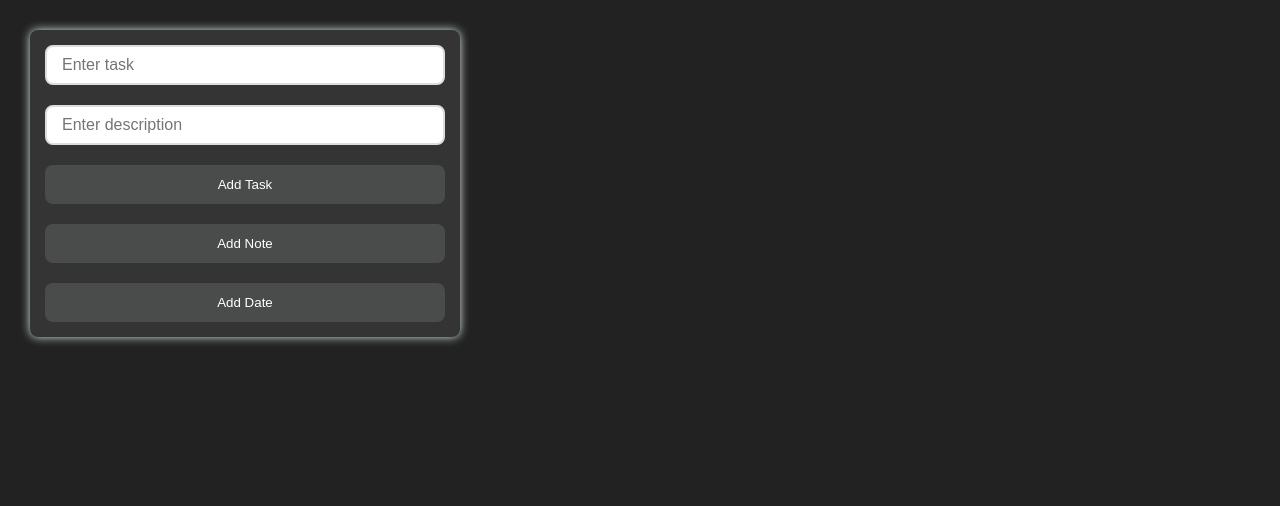
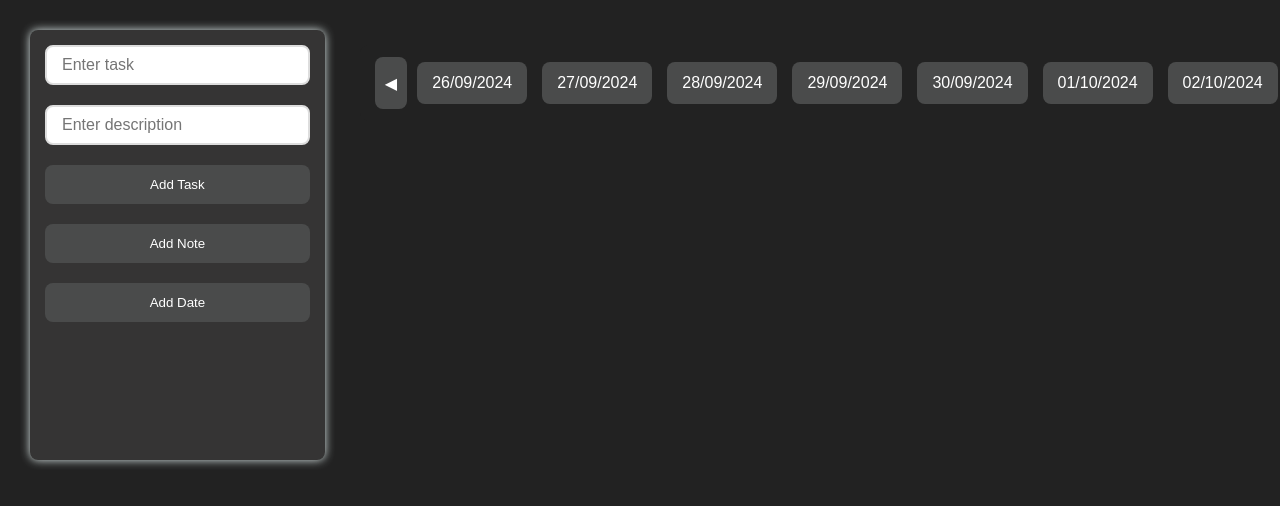
Before and after one commit to alperendnc/todo-app, a React (Create React App) app: page / in a window 1280 px wide. Shown: the top 506 px of the page. Built offline with nearby package versions, Linux system fonts and the light colour scheme.

Commit message:
Implement date filtering and dynamic task listing with note and date toggles

```diff
--- a/src/App.css
+++ b/src/App.css
@@ -29,7 +29,7 @@ body {
   box-shadow: 0 0 10px rgb(219, 231, 230);
   border-radius: 8px;
   background-color: #353434;
-  max-height: 400px;
+  height: 400px;
   width: 400px;
 }
 
@@ -112,6 +112,29 @@ span.show-more {
   color: #808080;
   opacity: 0.8;
   margin-left: 10px;
+}
+
+.todo-item .date-info {
+  display: none;
+  position: absolute;
+  bottom: -50px;
+  left: 0;
+  background-color: #494949;
+  padding: 10px;
+  border-radius: 8px;
+  font-size: 14px;
+  color: #ffffff;
+  box-shadow: 0 4px 6px rgba(0, 0, 0, 0.1);
+  transition: opacity 0.3s ease, transform 0.3s ease;
+  opacity: 0;
+  transform: translateY(10px);
+  width: 98%;
+}
+
+.todo-item:hover .date-info {
+  display: block;
+  opacity: 1;
+  transform: translateY(0);
 }
 
 .actions {
@@ -210,40 +233,113 @@ input[type="date"] {
   padding: 10px;
 }
 
-.todo-item .date-info {
-  display: none;
-  position: absolute;
-  bottom: -50px;
-  left: 0;
-  background-color: #494949;
-  padding: 10px;
-  border-radius: 8px;
-  font-size: 14px;
-  color: #ffffff;
-  box-shadow: 0 4px 6px rgba(0, 0, 0, 0.1);
-  transition: opacity 0.3s ease, transform 0.3s ease;
-  opacity: 0;
-  transform: translateY(10px);
-  width: 98%;
-}
-
-.todo-item:hover .date-info {
-  display: block;
-  opacity: 1;
-  transform: translateY(0);
-}
-
 .date-display {
   display: none;
 }
+
 .react-datepicker-wrapper {
   display: inline-block;
   padding: 0;
   border: 0;
   width: 100%;
 }
+
 .react-datepicker__input-container {
   position: relative;
   display: inline-block;
   width: 100%;
 }
+.date-buttons {
+  display: flex;
+  justify-content: space-between;
+  width: 100%;
+  flex-direction: row;
+  margin: 5px;
+  padding: 12px 15px;
+  background-color: #222222;
+  color: white;
+  border: none;
+  border-radius: 8px;
+  cursor: pointer;
+  font-size: 16px;
+  transition: background-color 0.3s ease;
+}
+.date-button {
+  margin: 5px;
+  padding: 12px 15px;
+  background-color: #4a4b4b;
+  color: white;
+  border: none;
+  border-radius: 8px;
+  cursor: pointer;
+  font-size: 16px;
+  transition: background-color 0.3s ease;
+}
+.date-button:hover {
+  background-color: #5d5d5d;
+}
+
+.todo-content {
+  flex: 1;
+  display: flex;
+  flex-direction: column;
+  padding: 10px;
+}
+
+.clear-button {
+  background-color: #4a4b4b;
+  color: white;
+  border: none;
+  border-radius: 8px;
+  cursor: pointer;
+  padding: 10px 15px;
+  font-size: 16px;
+  margin-bottom: 10px;
+}
+h3 {
+  color: white;
+}
+.arrow-button {
+  background-color: #4a4b4b;
+  color: white;
+  border: none;
+  border-radius: 8px;
+  padding: 10px;
+  cursor: pointer;
+  font-size: 16px;
+  transition: background-color 0.3s ease;
+}
+
+.arrow-button:hover {
+  background-color: #5d5d5d;
+}
+
+.date-button {
+  margin: 5px;
+  padding: 12px 15px;
+  background-color: #4a4b4b;
+  color: white;
+  border: none;
+  border-radius: 8px;
+  cursor: pointer;
+  font-size: 16px;
+  transition: background-color 0.3s ease;
+}
+
+.date-button:hover {
+  background-color: #5d5d5d;
+}
+
+.clear-button {
+  background-color: #494949;
+  color: white;
+  border: none;
+  padding: 10px;
+  border-radius: 8px;
+  cursor: pointer;
+  transition: background-color 0.3s ease;
+}
+
+.clear-button:hover {
+  background-color: #5d5d5d;
+}
--- a/src/components/TodoForm.js
+++ b/src/components/TodoForm.js
@@ -5,9 +5,8 @@ import DatePicker from "react-datepicker";
 import "react-datepicker/dist/react-datepicker.css";
 import dayjs from "dayjs";
 
-const TodoForm = ({ addTodo, todos, setFilteredTodos }) => {
-  const { editingTodo, isEdit } = useTodos();
-
+const TodoForm = () => {
+  const { addTodo, editingTodo, isEdit } = useTodos();
   const defaultValues = {
     id: "",
     task: "",
@@ -20,7 +19,6 @@ const TodoForm = ({ addTodo, todos, setFilteredTodos }) => {
   const [task, setTask] = useState(defaultValues);
   const [showNoteInput, setShowNoteInput] = useState(false);
   const [showDateInput, setShowDateInput] = useState(false);
-  const [selectedDate] = useState(null);
 
   useEffect(() => {
     if (isEdit) {
@@ -38,7 +36,6 @@ const TodoForm = ({ addTodo, todos, setFilteredTodos }) => {
     setTask(defaultValues);
     setShowNoteInput(false);
     setShowDateInput(false);
-    filterTodos(selectedDate);
   };
 
   const handleAddNoteClick = () => {
@@ -51,22 +48,6 @@ const TodoForm = ({ addTodo, todos, setFilteredTodos }) => {
 
   const handleDateChange = (date) => {
     setTask({ ...task, date: dayjs(date).format("YYYY-MM-DD") });
-  };
-
-  const filterTodos = (date) => {
-    // Eğer todos dizisi yoksa ya da boşsa hiçbir şey yapma
-    if (!todos || todos.length === 0) {
-      return;
-    }
-
-    if (!date) {
-      setFilteredTodos(todos); // Eğer tarih seçilmediyse tüm görevleri göster
-    } else {
-      const filtered = todos.filter((todo) =>
-        dayjs(todo.date).isSame(date, "day")
-      );
-      setFilteredTodos(filtered);
-    }
   };
 
   return (
--- a/src/components/TodoList.js
+++ b/src/components/TodoList.js
@@ -1,22 +1,73 @@
+import { useState } from "react";
 import { TodoItem, TodoForm } from "./";
 import useTodos from "../hooks/useTodos";
+import dayjs from "dayjs";
 
 export default function TodoList() {
   const { todos, addTodo } = useTodos();
+  const [filteredTodos, setFilteredTodos] = useState([]);
+  const [selectedDate, setSelectedDate] = useState(null);
+  const [startDate, setStartDate] = useState(dayjs());
+
+  const handleDateClick = (date) => {
+    setSelectedDate(date);
+    const filtered = todos.filter((todo) =>
+      dayjs(todo.date).isSame(date, "day")
+    );
+    setFilteredTodos(filtered);
+  };
+
+  const handleClearClick = () => {
+    setSelectedDate(null);
+    setFilteredTodos(todos);
+  };
+
+  const handlePreviousDates = () => {
+    setStartDate((prev) => prev.subtract(7, "day"));
+  };
+
+  const handleNextDates = () => {
+    setStartDate((prev) => prev.add(7, "day"));
+  };
+
+  const renderDateButtons = () => {
+    return Array.from({ length: 7 }).map((_, index) => {
+      const date = startDate.add(index, "day");
+      return (
+        <button
+          key={index}
+          onClick={() => handleDateClick(date.format("YYYY-MM-DD"))}
+          className="date-button"
+        >
+          {date.format("DD/MM/YYYY")}
+        </button>
+      );
+    });
+  };
 
   return (
     <div className="todo-container">
       <TodoForm addTodo={addTodo} />
 
-      <div
-        style={{
-          flex: 1,
-          display: "flex",
-          flexDirection: "column",
-          padding: "10px",
-        }}
-      >
-        {todos.map((todo, index) => (
+      <div className="todo-content">
+        <div className="date-buttons">
+          <button onClick={handlePreviousDates} className="arrow-button">
+            ◀
+          </button>
+          {renderDateButtons()}
+          <button onClick={handleNextDates} className="arrow-button">
+            ▶
+          </button>
+        </div>
+        {selectedDate && (
+          <div>
+            <button onClick={handleClearClick} className="clear-button">
+              ✖
+            </button>
+            <h3>Tasks for {dayjs(selectedDate).format("YYYY-MM-DD")}</h3>
+          </div>
+        )}
+        {(selectedDate ? filteredTodos : todos).map((todo, index) => (
           <TodoItem key={index} todo={todo} />
         ))}
       </div>
```
